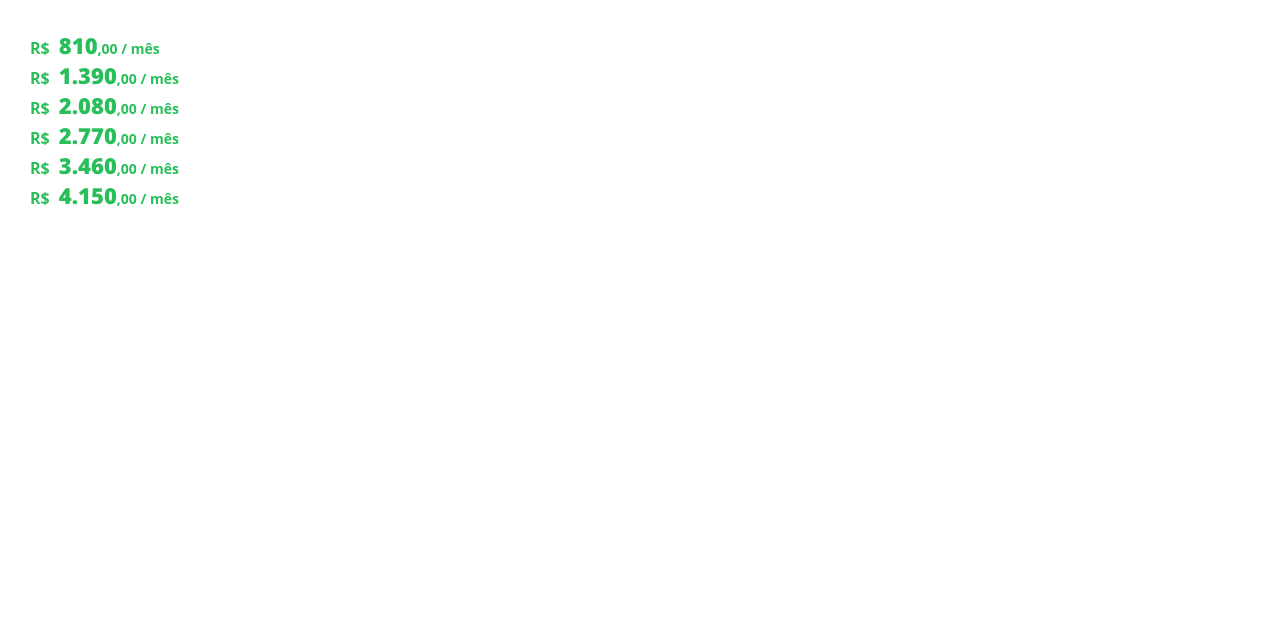
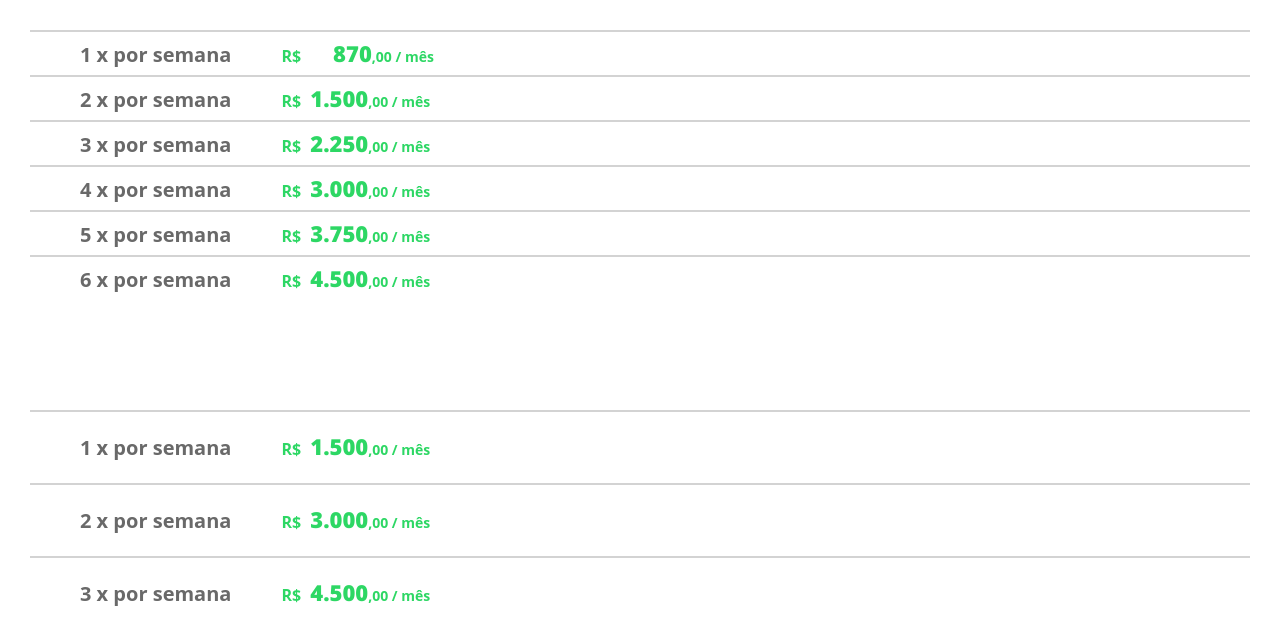
Before and after one commit to morelvis/rcrpredial, a plain HTML site: page NUMBERS.html in a window 1280 px wide. Drawn offline with Linux system fonts and the light colour scheme; a web font is replaced by a local one.

Commit message:
Add files via upload

```diff
--- a/NUMBERS.html
+++ b/NUMBERS.html
@@ -45,7 +45,7 @@
             font-size: 16px;
             background: rgb(40,190,90);
             background: white;
-            color: rgb(40,190,90);
+            color: rgb(45,215,100);
         }
         div, img {
             display: inline-block;
@@ -64,14 +64,46 @@
         .end {
             font-size: 14px;
         }
+		.por-semana {
+			display: inline-block;
+			margin-left: 50px;
+			margin-right: 50px;
+			margin-top: 9px;
+			margin-bottom: 7px;
+            font-size: 20px;
+			color: dimgrey;
+
+		}
+		.por-semana-tall {
+			margin-top: 22px;
+			margin-bottom: 22px;
+		}
+		.hr {
+			background-color: lightgrey;
+			width: 100%;
+			height: 2px;
+		}
     </style>
 </head>
 <body>
-    R$ <div class="big">810</div><div class="end">,00 / mês</div><br>
-    R$ <div class="big">1.390</div><div class="end">,00 / mês</div><br>
-    R$ <div class="big">2.080</div><div class="end">,00 / mês</div><br>
-    R$ <div class="big">2.770</div><div class="end">,00 / mês</div><br>
-    R$ <div class="big">3.460</div><div class="end">,00 / mês</div><br>
-    R$ <div class="big">4.150</div><div class="end">,00 / mês</div><br>
+	<hr class="hr">
+    <span class="por-semana">1 x por semana</span>R$ <div class="big">&nbsp; &nbsp; 870</div><div class="end">,00 / mês</div><br>
+	<hr class="hr">
+    <span class="por-semana">2 x por semana</span>R$ <div class="big">1.500</div><div class="end">,00 / mês</div><br>
+	<hr class="hr">
+    <span class="por-semana">3 x por semana</span>R$ <div class="big">2.250</div><div class="end">,00 / mês</div><br>
+	<hr class="hr">
+    <span class="por-semana">4 x por semana</span>R$ <div class="big">3.000</div><div class="end">,00 / mês</div><br>
+	<hr class="hr">
+    <span class="por-semana">5 x por semana</span>R$ <div class="big">3.750</div><div class="end">,00 / mês</div><br>
+	<hr class="hr">
+    <span class="por-semana">6 x por semana</span>R$ <div class="big">4.500</div><div class="end">,00 / mês</div><br>
+	<br><br><br><br><br>
+	<hr class="hr">
+    <span class="por-semana por-semana-tall">1 x por semana</span>R$ <div class="big">1.500</div><div class="end">,00 / mês</div><br>
+	<hr class="hr">
+    <span class="por-semana por-semana-tall">2 x por semana</span>R$ <div class="big">3.000</div><div class="end">,00 / mês</div><br>
+	<hr class="hr">
+    <span class="por-semana por-semana-tall">3 x por semana</span>R$ <div class="big">4.500</div><div class="end">,00 / mês</div><br>
 </body>
 </html>
```
